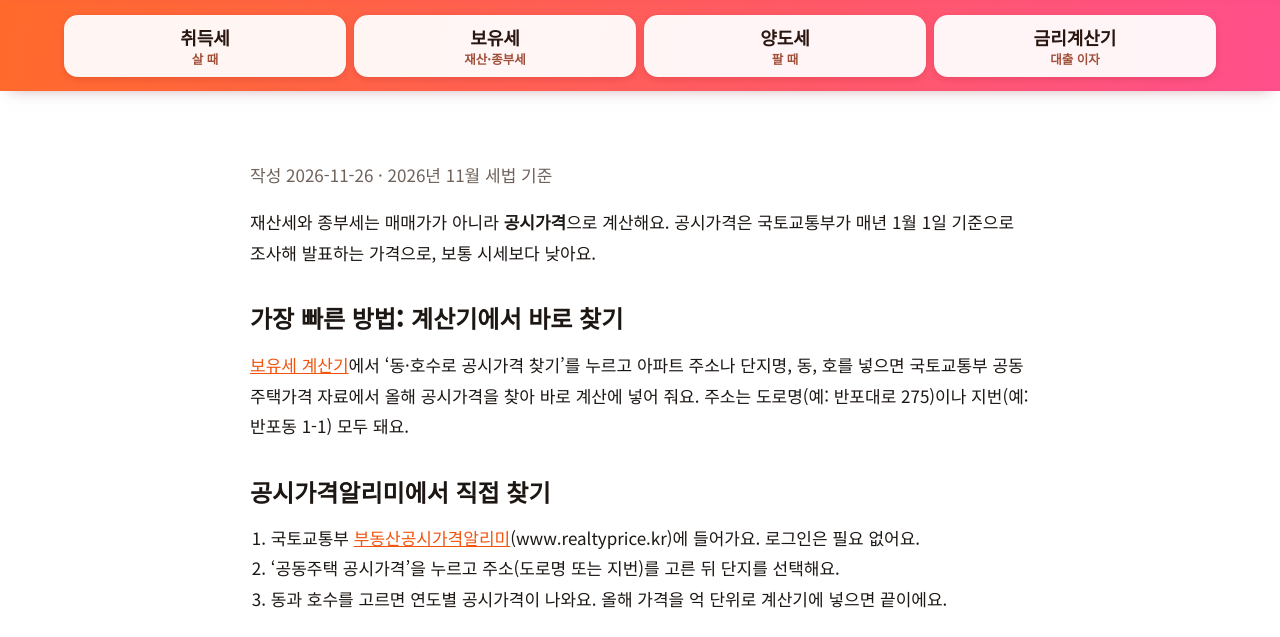
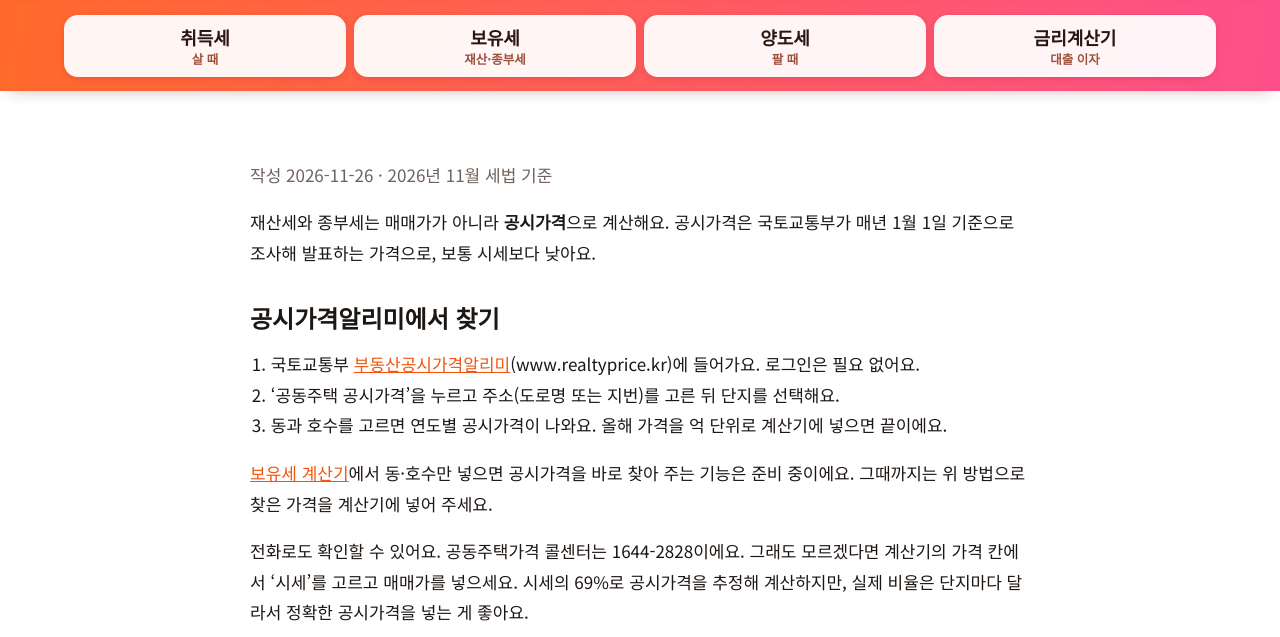
Before and after one commit to noblessy2-sys/apttaxcalc, a plain HTML site: page public/guide/official-price/index.html in a window 1280 px wide. Shown: the part 158-795 px from the top of the page. Drawn offline with Linux system fonts and the light colour scheme.

Commit message:
공시가격 찾기 설명 문구를 준비 중으로 변경
Co-Authored-By: Claude Opus 5.5 <noreply@anthropic.com>
Claude-Session: https://claude.ai/code/session_01HQqYRMX4sNGpoZjUcBx5xP

```diff
--- a/public/guide/official-price/index.html
+++ b/public/guide/official-price/index.html
@@ -18,14 +18,13 @@
 <nav class="tabbar" aria-label="계산기 종류"><div class="wrap tabs" id="tabs"><a href="/acquisition-tax/">취득세<small>살 때</small></a><a href="/holding-tax/">보유세<small>재산·종부세</small></a><a href="/capital-gains-tax/">양도세<small>팔 때</small></a><a href="/loan-interest/">금리계산기<small>대출 이자</small></a></div></nav>
 <main><section class="band"><div class="wrap prose"><p class="meta">작성 2026-11-26 · 2026년 11월 세법 기준</p>
 <p>재산세와 종부세는 매매가가 아니라 <b>공시가격</b>으로 계산해요. 공시가격은 국토교통부가 매년 1월 1일 기준으로 조사해 발표하는 가격으로, 보통 시세보다 낮아요.</p>
-<h2>가장 빠른 방법: 계산기에서 바로 찾기</h2>
-<p><a href="/holding-tax/">보유세 계산기</a>에서 ‘동·호수로 공시가격 찾기’를 누르고 아파트 주소나 단지명, 동, 호를 넣으면 국토교통부 공동주택가격 자료에서 올해 공시가격을 찾아 바로 계산에 넣어 줘요. 주소는 도로명(예: 반포대로 275)이나 지번(예: 반포동 1-1) 모두 돼요.</p>
-<h2>공시가격알리미에서 직접 찾기</h2>
+<h2>공시가격알리미에서 찾기</h2>
 <ol>
 <li>국토교통부 <a href="https://www.realtyprice.kr/" target="_blank" rel="noopener">부동산공시가격알리미</a>(www.realtyprice.kr)에 들어가요. 로그인은 필요 없어요.</li>
 <li>‘공동주택 공시가격’을 누르고 주소(도로명 또는 지번)를 고른 뒤 단지를 선택해요.</li>
 <li>동과 호수를 고르면 연도별 공시가격이 나와요. 올해 가격을 억 단위로 계산기에 넣으면 끝이에요.</li>
 </ol>
+<p><a href="/holding-tax/">보유세 계산기</a>에서 동·호수만 넣으면 공시가격을 바로 찾아 주는 기능은 준비 중이에요. 그때까지는 위 방법으로 찾은 가격을 계산기에 넣어 주세요.</p>
 <p>전화로도 확인할 수 있어요. 공동주택가격 콜센터는 1644-2828이에요. 그래도 모르겠다면 계산기의 가격 칸에서 ‘시세’를 고르고 매매가를 넣으세요. 시세의 69%로 공시가격을 추정해 계산하지만, 실제 비율은 단지마다 달라서 정확한 공시가격을 넣는 게 좋아요.</p>
 <h2>공시가격은 언제 정해지나요?</h2>
 <ul>
```
Also changed, not shown: public/holding-tax/index.html (+1 -1 lines).
